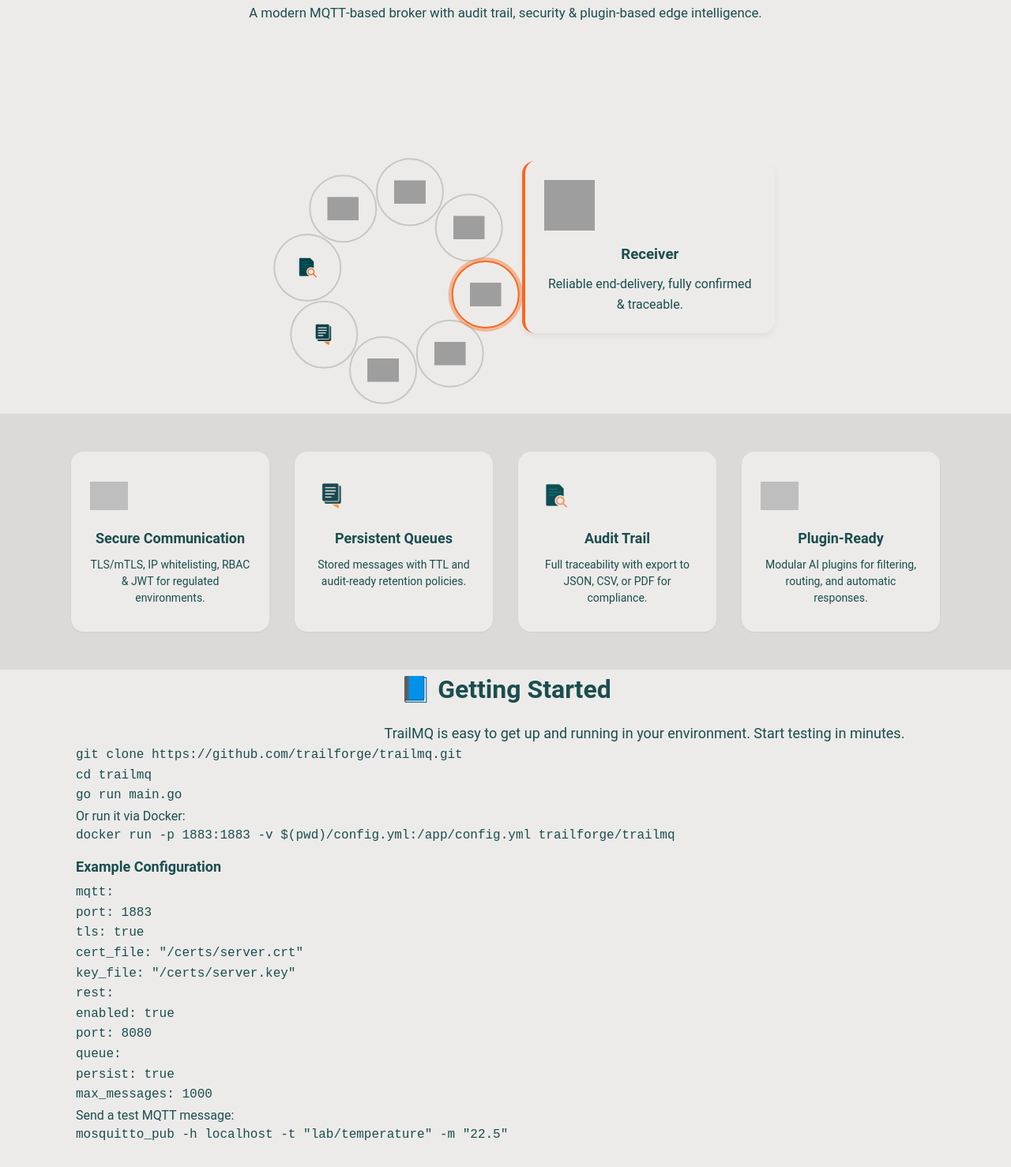
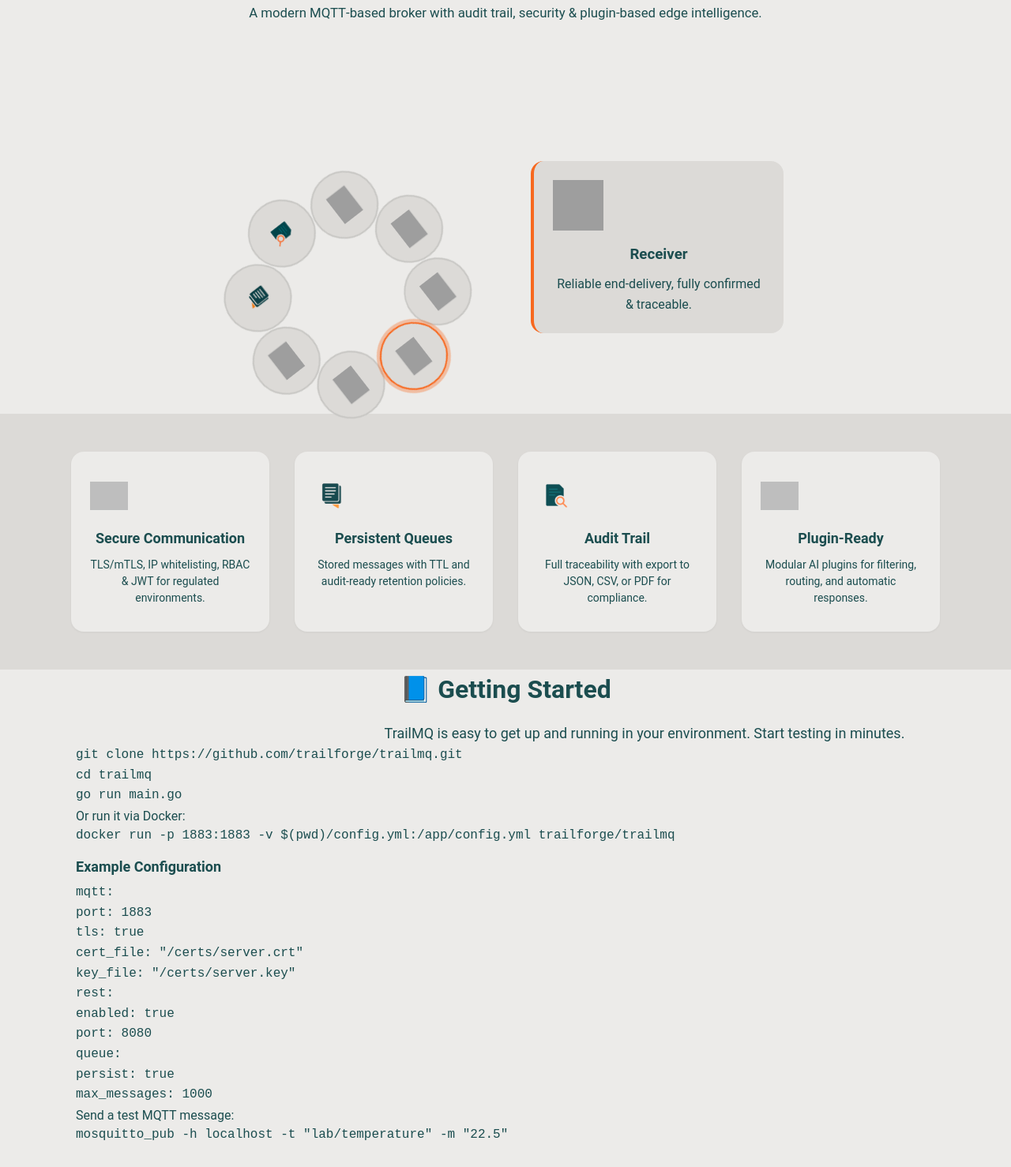
Before and after one commit to RainerGewalt/trailmq_website, a Jekyll site: the page built from index.md, in a window 1280 px wide. Shown: the part 669-2147 px from the top of the page at 79% size. Built offline with Jekyll 4.4.1, drawn with Linux system fonts in a browser that asks for light colours; grey boxes are pictures that could not be loaded.

Commit message:
init new circle styling

```diff
--- a/assets/css/landing.css
+++ b/assets/css/landing.css
@@ -552,25 +552,48 @@
 
 /*   OVERRIDES  -------------------------------------------------- */
 
-/* A. Keyframe-Animation 100 % abschalten  */
-.circle        { animation: none !important; }
+/* ===== PIPELINE WHEEL FINAL PATCH ============================ */
 
-/* B. Station-Farben & Highlight (Sekundärfarbe) */
+/* 1. Rad-Hülle transparent: */
+.circle{ background: transparent !important; }
+
+/* 2. Stations-Kreise dunkel: */
 .station{
-    background: var(--base-100);
+    background: var(--base-200);
     border: 2px solid var(--base-300);
     transition: border-color .25s, box-shadow .25s;
 }
-.station:hover,
+/* 2a. Hover zeigt gar nichts mehr: */
+.station:hover{ border-color: var(--base-300); box-shadow: none; }
+
+/* 2b. Klick (=active) in Sekundärfarbe: */
 .station.active{
     border-color: var(--secondary);
-}
-.station.active{
-    box-shadow: 0 0 0 4px color-mix(in srgb, var(--secondary) 40%, transparent);
+    box-shadow: 0 0 0 4px color-mix(in srgb, var(--secondary) 35%, transparent);
 }
 
-/* C. Hover-Scale endgültig raus  */
-.station:hover{ transform: none !important; }
+/* 3. Info-Card dunkel, kein Hover: */
+.pipeline-info{
+    background: var(--base-200) !important;
+    border-left: 4px solid var(--secondary);
+    box-shadow: none;
+}
 
-/* D. Info-Panel bleibt hell, nur Streifen in Sekundärfarbe */
-.pipeline-info{ background: var(--base-100); }
+/* 4. Abstand Rad/Card responsiv mit clamp: */
+.pipeline-widget{
+    gap: clamp(2rem, 6vw, 4rem);  /* 2‒4 rem dynamisch */
+}
+
+/* 5. Unter 700 px untereinander – Abstand ebenfalls clamp: */
+@media (max-width: 700px){
+    .pipeline-widget{
+        flex-direction: column;
+        gap: clamp(1.5rem, 5vw, 3rem);
+    }
+}
+
+/* 6. Dark-Mode – gleiche Farben, nur kleine Aufhellung für Card-Text: */
+@media (prefers-color-scheme: dark){
+    .station{ background: var(--surface-alt); }
+    .pipeline-info{ background: var(--surface-alt); }
+}
--- a/assets/js/pipeline.js
+++ b/assets/js/pipeline.js
@@ -22,7 +22,7 @@
 
     /* --- Konstanten & State --- */
     let RADIUS, STEP, rotation = 0, active = 0;
-    const SPEED = 0.15;                    // ° pro Frame  →  1 U ~ 40 s
+    const SPEED = 0.1;                    // ° pro Frame  →  1 U ~ 40 s
     let auto   = true;
 
     /* --- Hilfsfunktionen --- */
```
